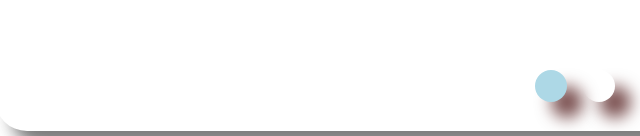
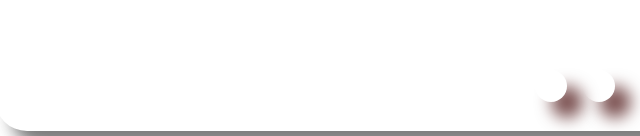
Before and after one commit to diego-monfort-landolt/carusel, a plain HTML site: page index.html in a window 1280 px wide. Shown: the part 732-868 px from the top of the page, 13-653 px from the left. Drawn offline with Linux system fonts and the light colour scheme.

Commit message:
update html
delet class activo

```diff
--- a/index.html
+++ b/index.html
@@ -17,7 +17,7 @@
             <img src="./compt2.jpg" alt="img2" class="img">
         </div>
         <ul class="puntos">
-            <li class="punto activo"></li>
+            <li class="punto"></li>
             <li class="punto"></li>
         </ul>
     </div>
```
